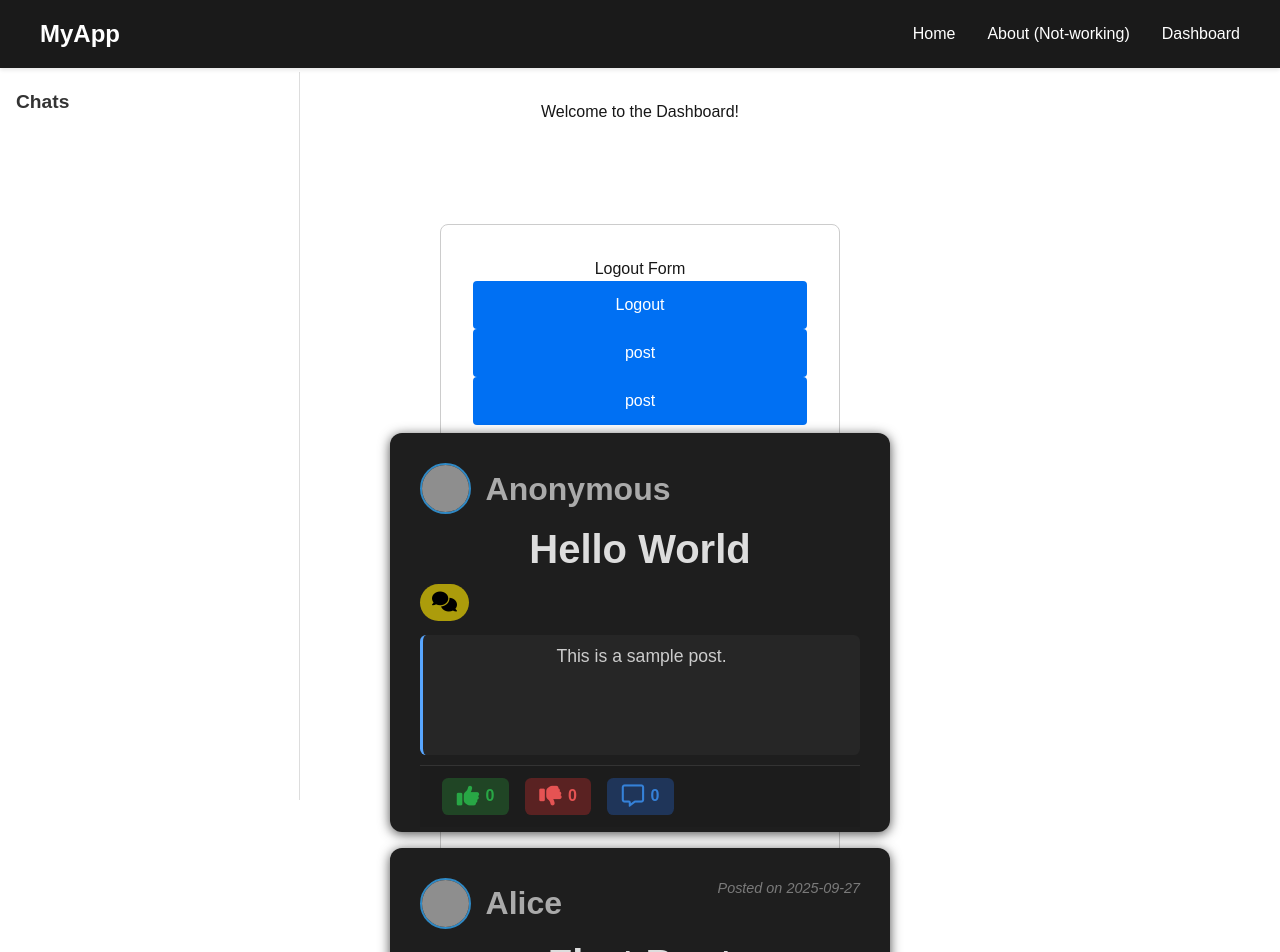
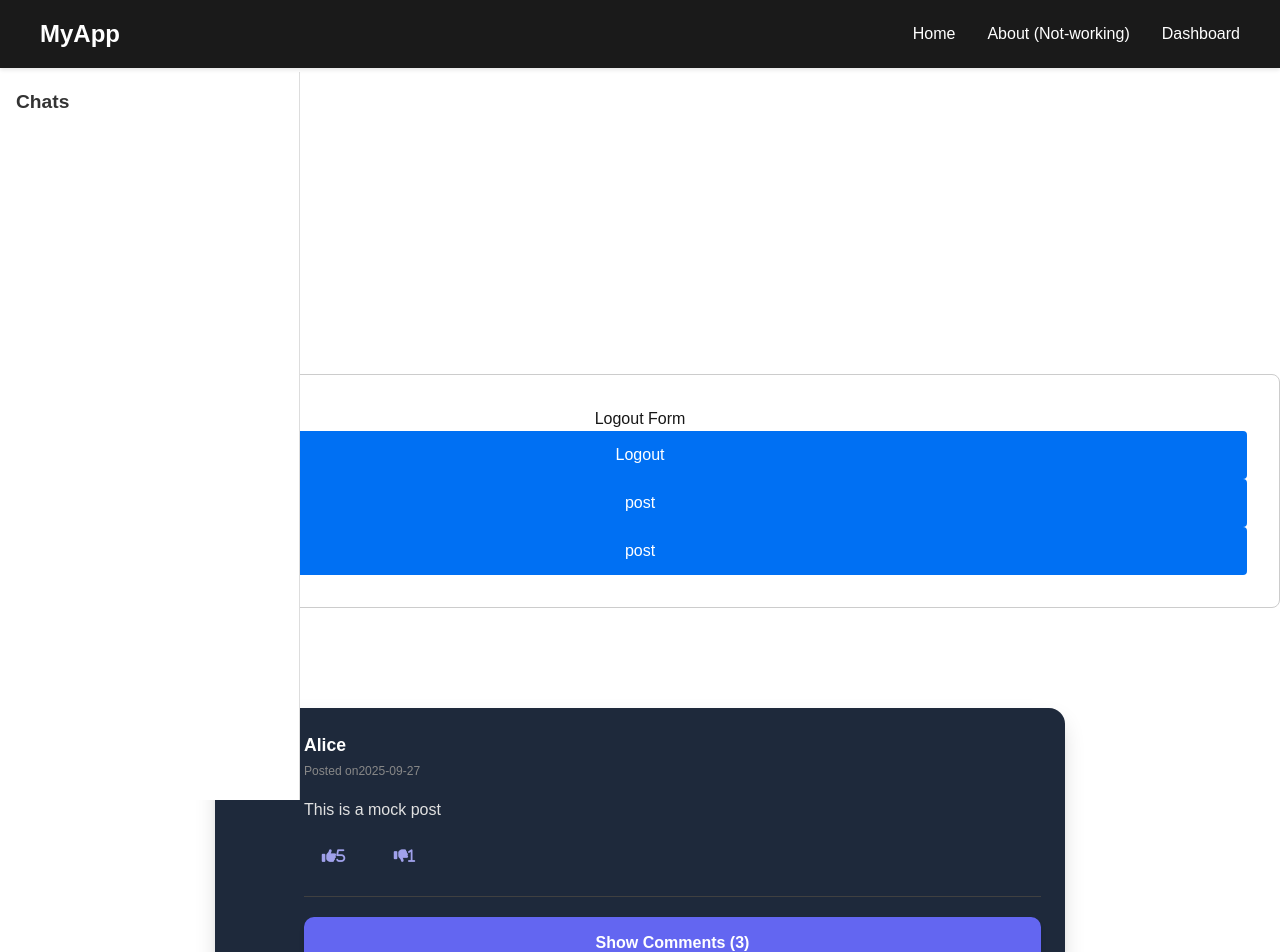
Before and after one commit to matoo11/social-network, a Next.js app in the folder frontend/: page /dashboard in a window 1280 px wide. Shown: the top 952 px of the page. Built offline with nearby package versions, Linux system fonts and the light colour scheme; grey boxes are pictures that could not be loaded.

Commit message:
fix(PostCard Styles): updated the post card styles

```diff
--- a/frontend/app/dashboard/page.module.css
+++ b/frontend/app/dashboard/page.module.css
@@ -1,10 +1,10 @@
 .dashboardContainer {
-  text-align: center;
+  /* text-align: center; */
   margin-top: 100px;
 }
 
 .logoutContainer {
-  max-width: 400px;
+  /* max-width: 400px; */
   margin: 100px auto;
   padding: 2rem;
   border: 1px solid #ccc;
--- a/frontend/app/dashboard/page.tsx
+++ b/frontend/app/dashboard/page.tsx
@@ -110,17 +110,8 @@ const Dashboard = () => {
                         post
                     </button>
                 </form>
-        <PostCard
-          postID={123}
-          title="Hello World"
-          content="This is a sample post."
-          onLike={() => {
-            console.log('Parent received like event for post 123');
-            // Optional: make API call, update state, etc.
-          }}
-        />
+            </div>
                 <PostList />
-      </div>
         </div>
     );
 };
--- a/frontend/app/layout.tsx
+++ b/frontend/app/layout.tsx
@@ -35,14 +35,14 @@ export default function RootLayout({
                     referrerPolicy="no-referrer"
                 />
             </head>
-      <body className={`${geistSans.variable} ${geistMono.variable} antialiased`}>
+            <body
+                style={{ paddingTop: '150px' }}
+                className={`${geistSans.variable} ${geistMono.variable} antialiased`}
+            >
                 {children}
                 <Navbar />
 
-        <ChatList
-          chats={[]}
-        />
-        <main style={{ paddingTop: '72px' }}>{children}</main>
+                <ChatList chats={[]} />
             </body>
         </html>
     );
--- a/frontend/components/PostCard/PostCard.module.css
+++ b/frontend/components/PostCard/PostCard.module.css
@@ -1,191 +1,251 @@
-/** ----------------------------------------- **/
-/** --------------- Post Card --------------- **/
-/** ----------------------------------------- **/
-.postCardContainer {
-  display: flex;
-  flex-direction: column;
-  gap: 0.75rem;
-  padding: 0.5rem;
+.post-content {
+    background-color: #1e293b;
+    box-shadow: 0 10px 25px -5px rgba(0, 0, 0, 0.2), 0 10px 10px -5px rgba(0, 0, 0, 0.1);
+    border-radius: 16px;
+    margin-bottom: 24px;
+    transition: transform 0.2s ease;
 }
 
-.postCard {
-  background: #1e1e1e;
-  border-radius: 12px;
-  box-shadow: 0 2px 12px rgb(0 0 0 / 0.7);
-  overflow: hidden;
-  width: 70%;
-  transition: box-shadow 0.25s ease;
-  display: flex;
-  justify-self: center;
-  align-self: center;
-  flex-direction: column;
-  padding: 30px 30px 5px 30px;
-  gap: 5px;
-  max-width: 1200px;
-  min-width: 500px;
+.post-content:hover {
+    transform: translateY(-2px);
+    box-shadow: 0 6px 25px rgba(0, 0, 0, 0.3);
 }
 
-.postCard:hover {
-  box-shadow: 0 4px 15px rgb(0 0 0 / 0.9);
+.post-container {
+    padding: 24px;
 }
 
-/** ----------- Post Card Header ------------ **/
-.postCardHeader {
-  display: flex;
-  flex-direction: row;
-  align-items: center;
-  gap: 0.9rem;
-  font-size: 0.9rem;
-  color: #aaa;
+.profile-photo-md {
+    width: 48px;
+    height: 48px;
+    border-radius: 50%;
+    float: left;
+    border: 3px solid #2d2d2d;
+    box-shadow: 0 2px 8px rgba(0, 0, 0, 0.3);
 }
 
-/* Poster Profile Image */
-.posterProfileImage {
-  width: 3.2rem;
-  height: 3.2rem;
-  border-radius: 50%;
-  border: 0.125rem solid #3498db;
-  object-fit: cover;
-  transition: transform 0.3s ease;
-  filter: brightness(0.9);
+.profile-photo-sm {
+    width: 36px;
+    height: 36px;
+    border-radius: 50%;
+    border: 2px solid #2d2d2d;
 }
 
-.posterProfileImage:hover {
-  transform: scale(1.1);
-  filter: brightness(1);
+.post-detail {
+    margin-left: 65px;
 }
 
-/* Poster Nickname */
-.posterNickname {
-  font-weight: 700;
-  color: #aaa;
-  font-size: 2rem;
+.reaction-form {
+    display: inline-block;
 }
 
-/* Post Creation Time */
-.postTime {
-  font-style: italic;
-  color: #7a7a7a;
-  margin-left: auto;
-  margin-bottom: auto;
+.user-info h3 {
+    margin: 0;
+    font-size: 1.1rem;
+    color: #ffffff;
 }
 
-/** -------------- Post Title --------------- **/
-.postTitle h1 {
-  margin: 0;
-  font-size: 2.5rem;
-  font-weight: 700;
-  color: #ddd;
+.text-muted {
+    color: #888888;
+    font-size: 0.755rem;
+    margin: 4px 0;
 }
 
-/** ------------ Post Categories ------------ **/
-.postCategoryContainer {
-  display: flex;
-  flex-wrap: wrap;
-  gap: 0.75rem;
-  margin-bottom: 0.6rem;
+.post-text {
+    color: #e1e1e1;
+    margin: 16px 0;
+    font-size: 1rem;
+    line-height: 1.6;
+    overflow-wrap: break-word;
 }
 
-.postCategory {
-  background: #ffe600a1;
-  color: black;
-  font-weight: 600;
-  padding: 0.2rem 0.75rem;
-  border-radius: 1.25rem;
-  font-size: 1.25rem;
-  user-select: none;
-  cursor: default;
-  transition: background-color 0.3s ease, color 0.3s ease;
-  text-align: center;
-  justify-content: center;
+.category-tags {
+    margin: 12px 0;
+    display: flex;
+    flex-wrap: wrap;
+    gap: 8px;
 }
 
-.postCategory:hover {
-  background: #ffe600;
-  color: black;
-  box-shadow: 0 0 1rem rgba(255, 230, 0, 0.2);
+.category-tag {
+    background: #3d4852;
+    color: #60a5fa;
+    padding: 6px 12px;
+    border-radius: 20px;
+    font-size: 0.875rem;
 }
 
-/** --------------- Post Text --------------- **/
-.postText {
-  font-size: 1.1rem;
-  line-height: 1.5;
-  color: #ccc;
-  white-space: pre-wrap;
-  padding: 0.5rem;
-  border-left: 0.2rem solid #58a6ff;
-  background: #262626;
-  border-radius: 0.4rem;
-  margin-bottom: 0.3rem;
-  min-height: 7.5rem;
+.reaction {
+    display: flex;
+    gap: 12px;
+    margin: 16px 0;
 }
 
-/** ------------- Post Reactions ------------ **/
-.postReactions {
-  display: flex;
-  align-items: center;
-  justify-content: flex-start;
-  gap: 1rem;
-  padding: 0.75rem 1.4rem;
-  border-top: 0.07rem solid #333;
-  background: #1c1c1c;
-  user-select: none;
-  flex-wrap: wrap;
+.comment-reaction {
+    display: flex;
+    gap: 8px;
+    margin-top: 8px;
 }
 
-/* Reaction Button */
-.reactionButton {
-  display: flex;
-  align-items: center;
-  cursor: pointer;
-  font-weight: 700;
-  border-radius: 0.4rem;
-  padding: 0.4rem 0.9rem;
-  font-size: 1rem;
-  user-select: none;
-  border: none;
-  background: transparent;
-  color: inherit;
-  gap: 0.4rem;
-  transition: background-color 0.2s ease, color 0.2s ease, box-shadow 0.3s ease;
+.btn {
+    padding: 8px 16px;
+    border: none;
+    background: transparent;
+    border-radius: 8px;
+    cursor: pointer;
+    font-size: 0.9rem;
+    transition: background-color 0.2s;
 }
 
-/* Reaction Button Icon */
-.reactionButton i {
-  font-size: 1.4rem;
-  line-height: 1;
+.btn:hover {
+    background: #3d4852;
 }
 
-/* Reaction Button - Like Variant */
-.reactionButton.like {
-  color: #28a745;
-  background: #204525;
-}
-.reactionButton.like:hover {
-  background: #28a745;
-  color: #121212;
-  box-shadow: 0 0 0.75rem #28a745bb;
+.text-green {
+    color: #4ade80;
+    width: 59px;
 }
 
-/* Reaction Button - Dislike Variant */
-.reactionButton.dislike {
-  color: #e55353;
-  background: #5a2222;
-}
-.reactionButton.dislike:hover {
-  background: #e55353;
-  color: #121212;
-  box-shadow: 0 0 0.75rem #e55353bb;
+.text-gray {
+    color: #a0a1eb;
+    width: 59px;
 }
 
-/* Reaction Button - Comment Variant */
-.reactionButton.comment {
-  color: #3581d8;
-  background: #1f3559;
-  font-weight: 600;
+.text-red {
+    color: #f87171;
+    width: 59px;
 }
-.reactionButton.comment:hover {
-  background: #3581d8;
-  color: #121212;
-  box-shadow: 0 0 0.75rem #3581d8bb;
+
+.line-divider {
+    height: 1px;
+    background: #404040;
+    margin: 20px 0;
 }
+
+.post-comment {
+    display: flex;
+    align-items: flex-start;
+    margin: 16px 0;
+    padding: 8px 0;
+}
+
+.post-comment form {
+    display: flex;
+    align-items: center;
+    width: 100%;
+    gap: 12px;
+}
+
+.post-comment p {
+    margin: 0 0 0 12px;
+    flex: 1;
+    color: #e1e1e1;
+    font-size: 0.95rem;
+    overflow-wrap: break-word;
+    word-break: break-all;
+}
+
+.form-control {
+    flex: 1;
+    padding: 10px 16px;
+    border: 1px solid #404040;
+    font-size: 0.95rem;
+    border: 1px solid #334155;
+    background-color: #0f172a;
+    border-radius: 24px;
+    color: #f8fafc;
+    transition: all 0.3s cubic-bezier(0.4, 0, 0.2, 1);
+}
+
+.form-control:focus {
+    outline: none;
+    border-color: #6366f1;
+    box-shadow: 0 0 0 2px rgba(99, 102, 241, 0.2);
+}
+
+.form-control::placeholder {
+    color: #888888;
+}
+
+.custom-btn-primary {
+    background-color: #6366f1;
+    color: #ffffff;
+    padding: 10px 20px;
+    border: none;
+    border-radius: 20px;
+    cursor: pointer;
+    font-size: 0.95rem;
+    transition: all 0.2s ease;
+
+}
+
+.custom-btn-primary:hover {
+    background-color: #4f46e5;
+    transform: translateY(-2px);
+    box-shadow: 0 10px 15px -3px rgba(0, 0, 0, 0.1), 0 4px 6px -2px rgba(0, 0, 0, 0.05);
+}
+
+.post-submit {
+    display: block;
+    width: 100%;
+    padding: 14px 20px;
+    text-decoration: none;
+    border-radius: 10px;
+    font-weight: 600;
+    font-size: 16px;
+    transition: all 0.3s cubic-bezier(0.4, 0, 0.2, 1);
+    cursor: pointer;
+    text-align: center;
+    border: none;
+    position: relative;
+    overflow: hidden;
+    box-shadow: 0 4px 6px -1px rgba(0, 0, 0, 0.1), 0 2px 4px -1px rgba(0, 0, 0, 0.06);
+    margin-bottom: 20px;
+    background-color: #6366f1;
+    color: #ffffff;
+}
+
+.post-submit:after {
+    content: "";
+    position: absolute;
+    top: 0;
+    left: 0;
+    width: 100%;
+    height: 100%;
+    background-color: rgba(255, 255, 255, 0.1);
+    transform: translateX(-100%);
+    transition: transform 0.6s ease;
+}
+
+.post-submit:hover:after {
+    transform: translateX(0);
+}
+
+.post-submit:hover {
+    background-color: #4f46e5;
+    transform: translateY(-2px);
+    box-shadow: 0 10px 15px -3px rgba(0, 0, 0, 0.1), 0 4px 6px -2px rgba(0, 0, 0, 0.05);
+}
+
+.btn {
+    padding: 8px 16px;
+    border: none;
+    background: transparent;
+    border-radius: 8px;
+    cursor: pointer;
+    font-size: 0.9rem;
+    transition: background-color 0.2s;
+}
+
+.btn:hover {
+    background: #3d4852;
+}
+
+.text-green {
+    color: #4ade80;
+    width: 59px;
+}
+
+.text-gray {
+    color: #a0a1eb;
+    width: 59px;
+}
--- a/frontend/components/PostCard/PostCardUI.tsx
+++ b/frontend/components/PostCard/PostCardUI.tsx
@@ -36,52 +36,58 @@ const PostCardUI: React.FC<PostCardUIProps> = ({
     };
 
     return (
-    <div className={styles.postCardContainer}>
-      <div className={styles.postCard}>
-        <input type="hidden" name="postID" value={postID} />
-
-        {/* Header */}
-        <div className={styles.postCardHeader}>
-          <Image
-            className={styles.posterProfileImage}
+        <div className={styles['post-content']}>
+            <div className={styles['post-container']}>
+                <img
                     src={posterProfileImageUrl}
-            alt="post-creator-icon"
-            width={40}
-            height={40}
+                    alt="user"
+                    className={styles['profile-photo-md'] + ' pull-left'}
                 />
-          <h1 className={styles.posterNickname}>{posterNickname}</h1>
-          {createdAt && <p className={styles.postTime}>Posted on {createdAt}</p>}
+                <div className={styles['post-detail']}>
+                    <div className={styles['user-info']}>
+                        <h3>
+                            <b>{posterNickname}</b>
+                        </h3>
+                        <p className={styles['text-muted']}>
+                            Posted on
+                            {createdAt}
+                        </p>
                     </div>
-
-        {/* Title */}
-        <div className={styles.postTitle}>
-          <h1>{title}</h1>
-        </div>
-
-        {/* Category */}
-        <div className={styles.postCategoryContainer}>
-          <div className={styles.postCategory} title="general">
-            <i className="fas fa-comments"></i>
-          </div>
-        </div>
-
-        {/* Content */}
-        <div className={styles.postText}>
+                    <div className={styles['post-text']}>
                         <p>{content}</p>
                     </div>
-
-        {/* Reactions */}
-        <div className={styles.postReactions}>
-          <button className={`${styles.reactionButton} ${styles.like}`} onClick={handleLike}>
-            <i className="fas fa-thumbs-up"></i> {likesCount}
+                    <div className={styles['reaction']}>
+                        <form
+                            id="post_like-${d.postID}"
+                            method="POST"
+                            className={styles['reaction-form']}
+                        >
+                            <input type="hidden" name="postID" value="${d.postID}" />
+                            <button className={`${styles['btn']} ${styles['text-gray']}`}>
+                                <i className='fa fa-thumbs-up'>
+                                    {likesCount}
+                                </i>
                             </button>
-
-          <button className={`${styles.reactionButton} ${styles.dislike}`} onClick={handleDislike}>
-            <i className="fas fa-thumbs-down"></i> {dislikesCount}
+                        </form>
+                        <form
+                            id="post_dislike-${d.postID}"
+                            method="POST"
+                            className={styles['reaction-form']}
+                        >
+                            <input type="hidden" name="postID" value="${d.postID}" />
+                            <button className={`${styles['btn']} ${styles['text-gray']}`}>
+                                <i className='fa fa-thumbs-down'>
+                                    {dislikesCount}
+                                </i>
                             </button>
-
-          <button className={`${styles.reactionButton} ${styles.comment}`} onClick={handleComment}>
-            <i className="fa-regular fa-message"></i> {commentsCount}
+                        </form>
+                    </div>
+                    <div className={styles['line-divider']}></div>
+                    <button
+                        className={styles['post-submit'] + ' toggle-comments-btn'}
+                        data-post-id="${d.postID}"
+                    >
+                        Show Comments ({commentsCount})
                     </button>
                 </div>
             </div>
--- a/frontend/components/PostList/PostList.module.css
+++ b/frontend/components/PostList/PostList.module.css
@@ -0,0 +1,5 @@
+.posts-list {
+    max-width: 850px;
+    /* width: 100%; */
+    margin: 0 auto;
+}
--- a/frontend/components/PostList/PostListUI.tsx
+++ b/frontend/components/PostList/PostListUI.tsx
@@ -2,10 +2,11 @@
 import React from 'react';
 import PostCard from '../PostCard/PostCard';
 import { PostListUIProps } from './types';
+import styles from './PostList.module.css';
 
 const PostListUI: React.FC<PostListUIProps> = ({ posts }) => {
   return (
-    <div>
+    <div className={styles['posts-list']}>
       {posts.map((post) => (
         <PostCard key={post.postID} {...post} />
       ))}
```
Also changed, not shown: 1 other file (tests, documents, lock files or other folders). Lines whose indentation alone changed are shown as unchanged.
